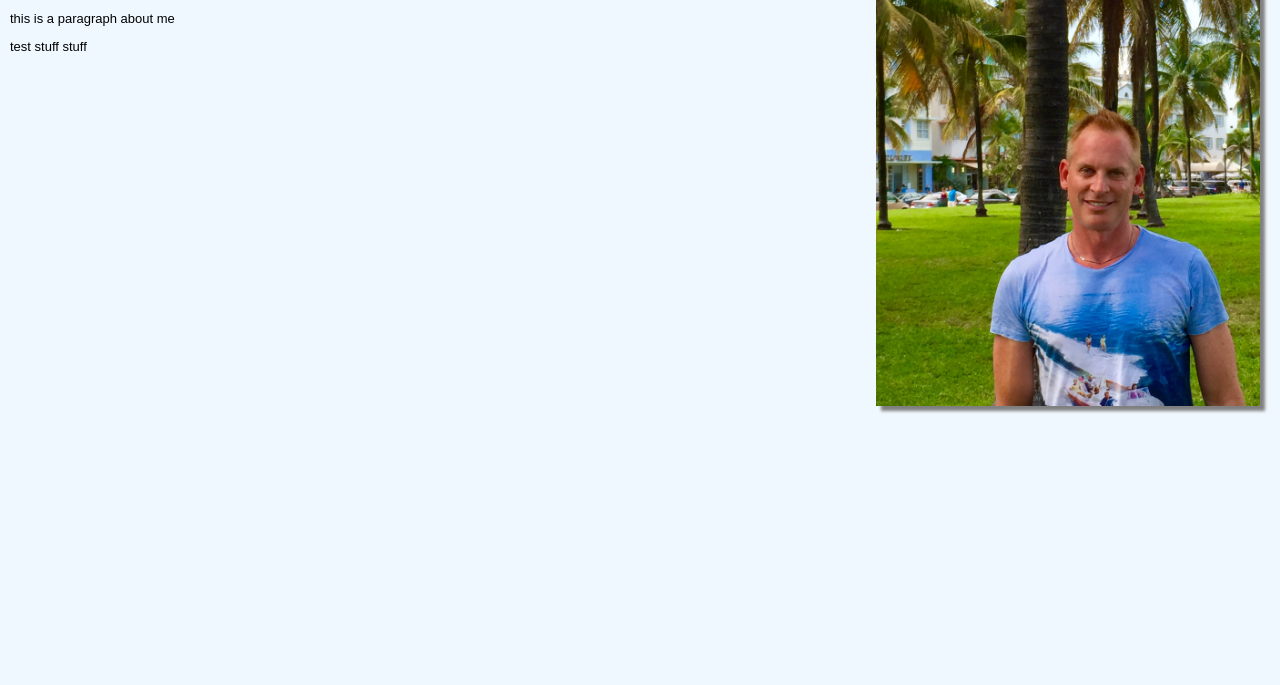
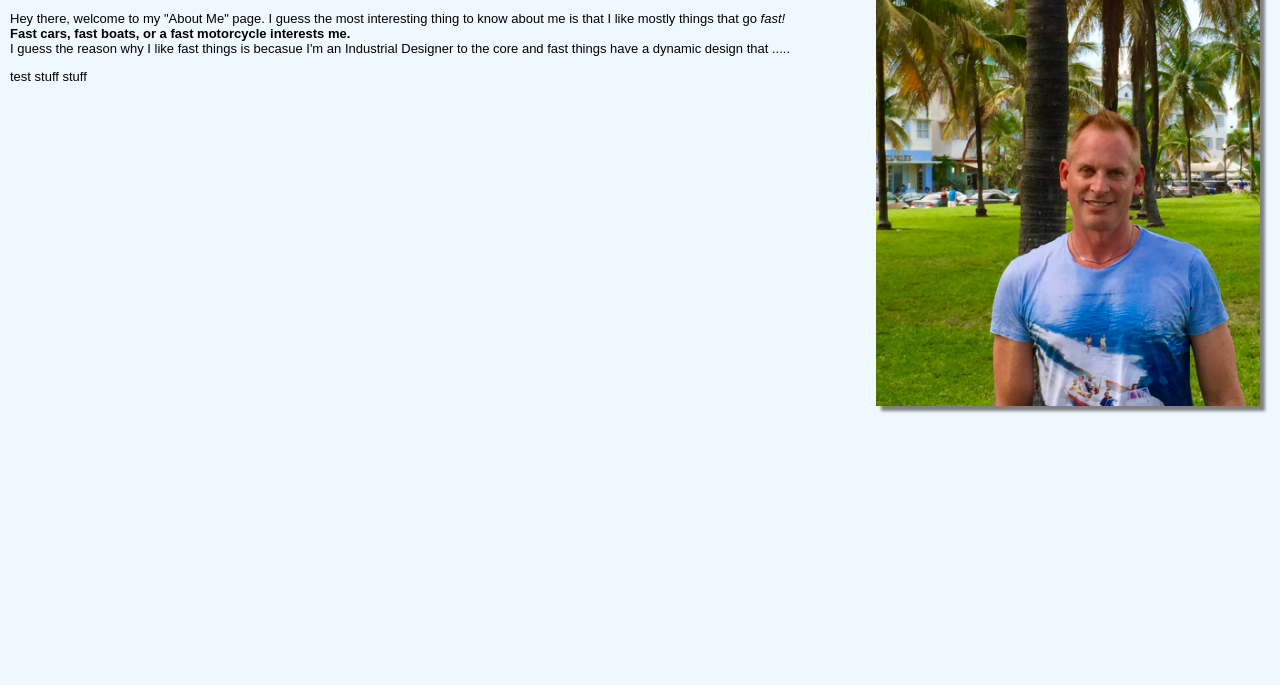
Before and after one commit to uroy9ch/About-Me, a plain HTML site: page index.html in a window 1280 px wide. Shown: the part 115-800 px from the top of the page. Drawn offline with Linux system fonts and the light colour scheme.

Commit message:
Added text "about me"

```diff
--- a/css/main.css
+++ b/css/main.css
@@ -28,7 +28,6 @@ body {
 
 	min-height: 200px;
 }
-
 
 .aside {
 
--- a/index.html
+++ b/index.html
@@ -33,7 +33,17 @@
 
 			<div class="profile">
 				<h2>About me:</h2>
-				<p>this is a paragraph about me</p>
+				<p>Hey there, welcome to my "About Me" page.
+					I guess the most interesting thing to know about me is that I like mostly things that go <em>fast!</em>
+
+				<br>
+					<strong>Fast cars, fast boats, or a fast motorcycle interests me.</strong>
+				</br>
+
+				I guess the reason why I like fast things is becasue I'm an Industrial Designer to the core and fast things have a dynamic design that .....
+
+
+				</p>
 
 			</div>
 			<div class="aside">
```
